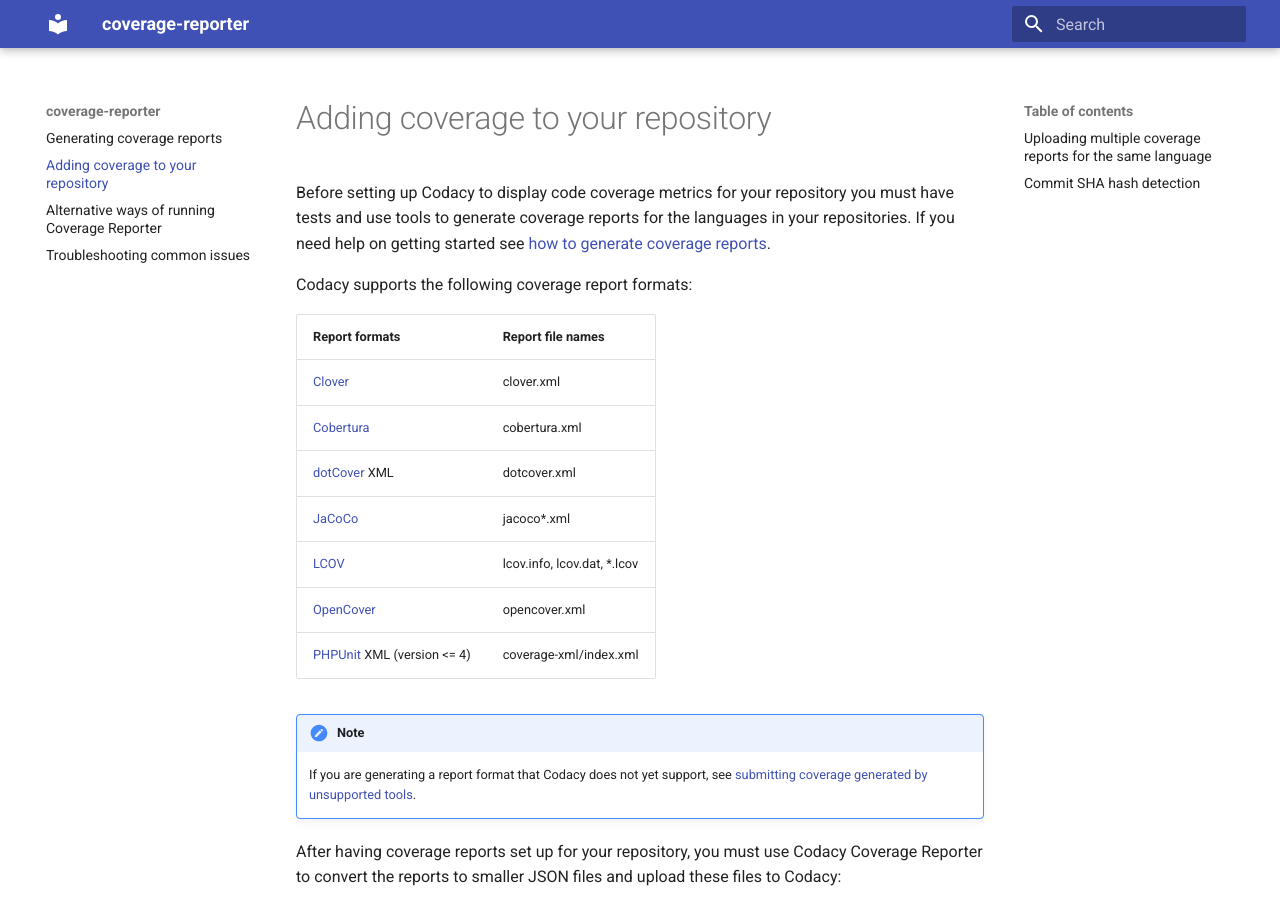
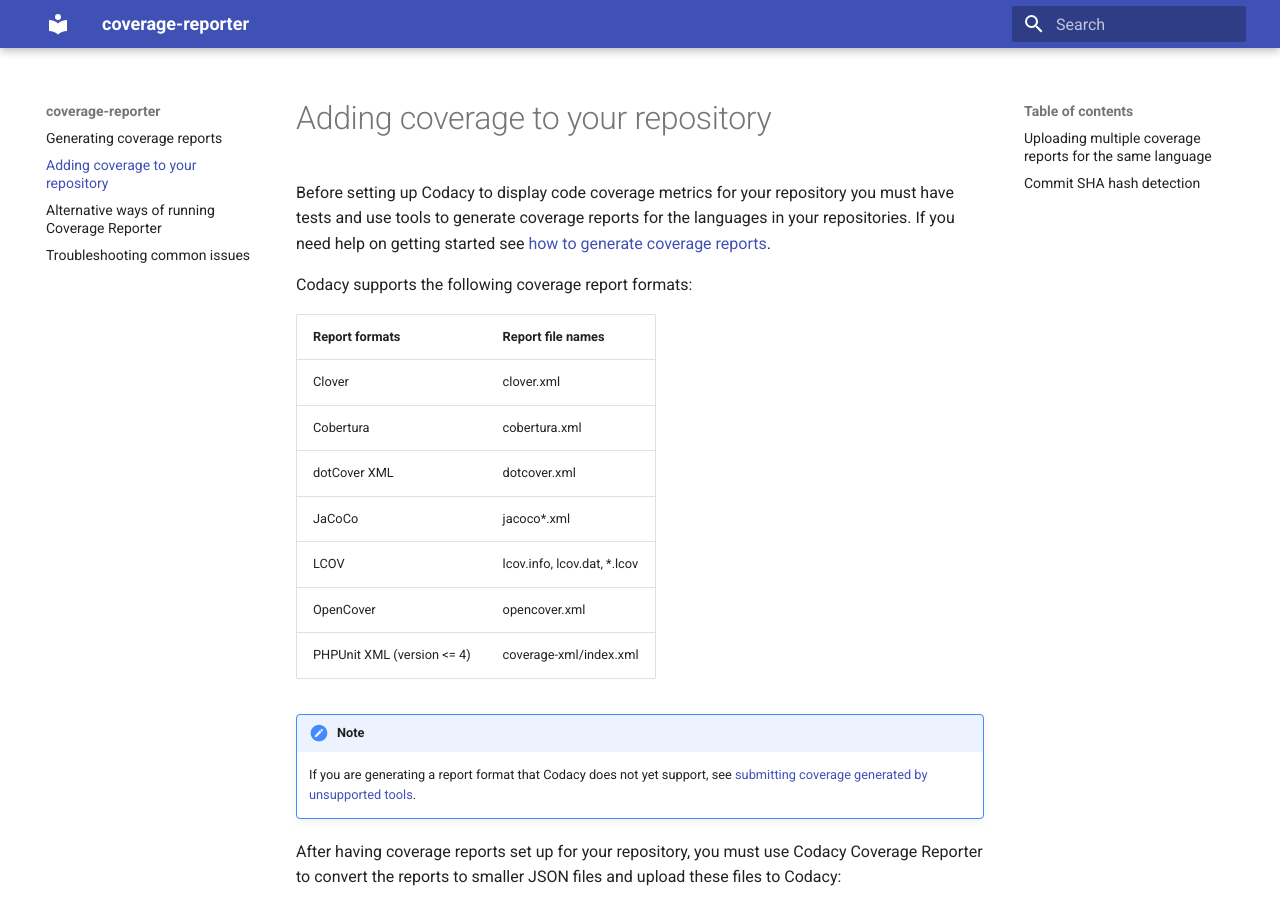
Before and after one commit to codacy/codacy-coverage-reporter, an MkDocs documentation site: the page built from docs/adding-coverage-to-your-repository.md, in a window 1280 px wide and 900 px high. Built offline with MkDocs 1.6.1 and Material for MkDocs 9.7.7, drawn with Linux system fonts in a browser that asks for light colours; part of the change alters nothing that is shown.

```diff
--- a/docs/adding-coverage-to-your-repository.md
+++ b/docs/adding-coverage-to-your-repository.md
@@ -4,15 +4,15 @@ Before setting up Codacy to display code coverage metrics for your repository yo
 
 Codacy supports the following coverage report formats:
 
-| Report formats                                              | Report file names            |
-| ----------------------------------------------------------- | ---------------------------- |
-| [Clover](https://openclover.org/)                           | clover.xml                   |
-| [Cobertura](http://cobertura.github.io/cobertura/)          | cobertura.xml                |
-| [dotCover](https://www.jetbrains.com/dotcover/) XML         | dotcover.xml                 |
-| [JaCoCo](https://www.jacoco.org/)                           | jacoco\*.xml                 |
-| [LCOV](http://ltp.sourceforge.net/coverage/lcov/readme.php) | lcov.info, lcov.dat, \*.lcov |
-| [OpenCover](https://github.com/OpenCover/opencover)         | opencover.xml                |
-| [PHPUnit](https://phpunit.de/) XML (version &lt;= 4)        | coverage-xml/index.xml       |
+| Report formats                | Report file names            |
+| ----------------------------- | ---------------------------- |
+| Clover                        | clover.xml                   |
+| Cobertura                     | cobertura.xml                |
+| dotCover XML                  | dotcover.xml                 |
+| JaCoCo                        | jacoco\*.xml                 |
+| LCOV                          | lcov.info, lcov.dat, \*.lcov |
+| OpenCover                     | opencover.xml                |
+| PHPUnit XML (version &lt;= 4) | coverage-xml/index.xml       |
 
 !!! note
     If you are generating a report format that Codacy does not yet support, see [submitting coverage generated by unsupported tools](troubleshooting-common-issues.md#unsupported-tools).
```
